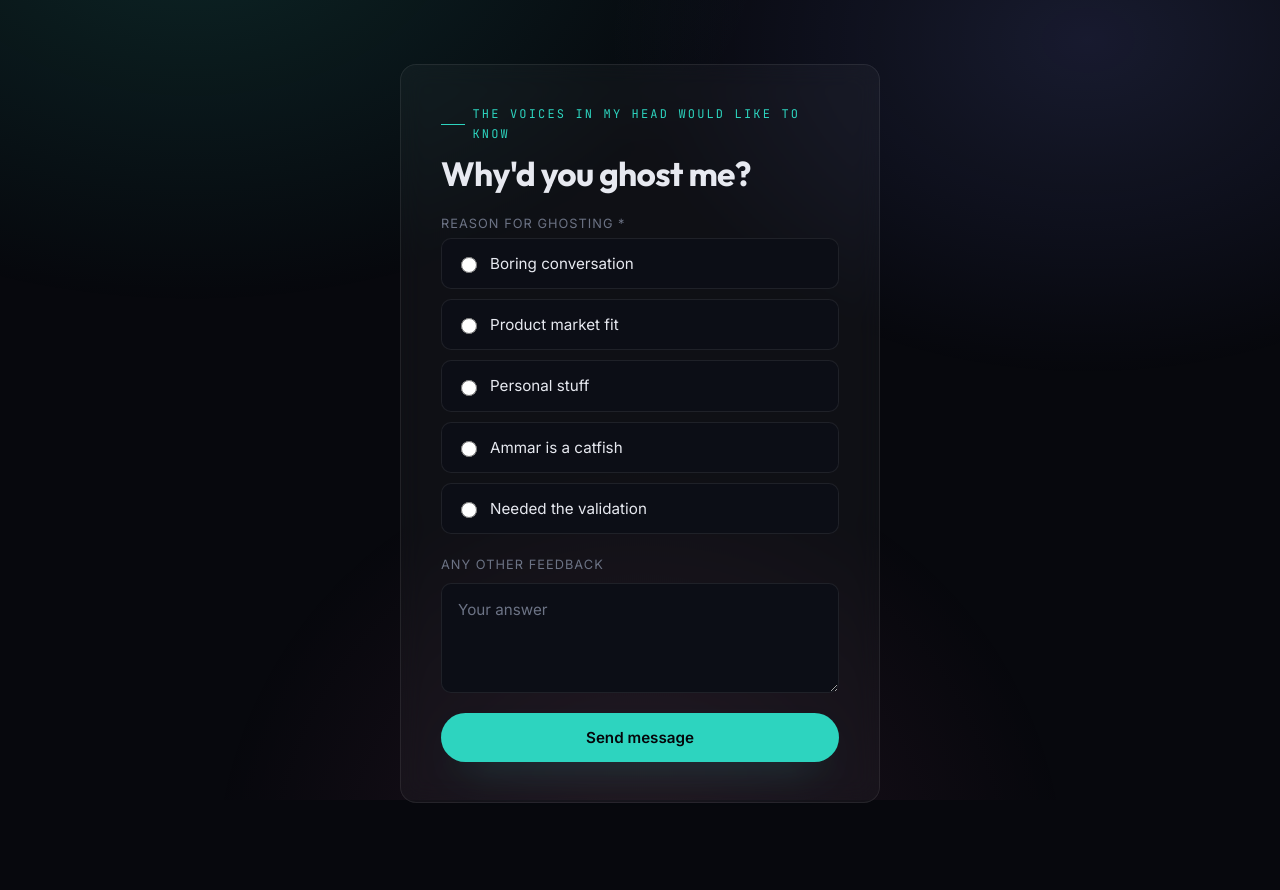
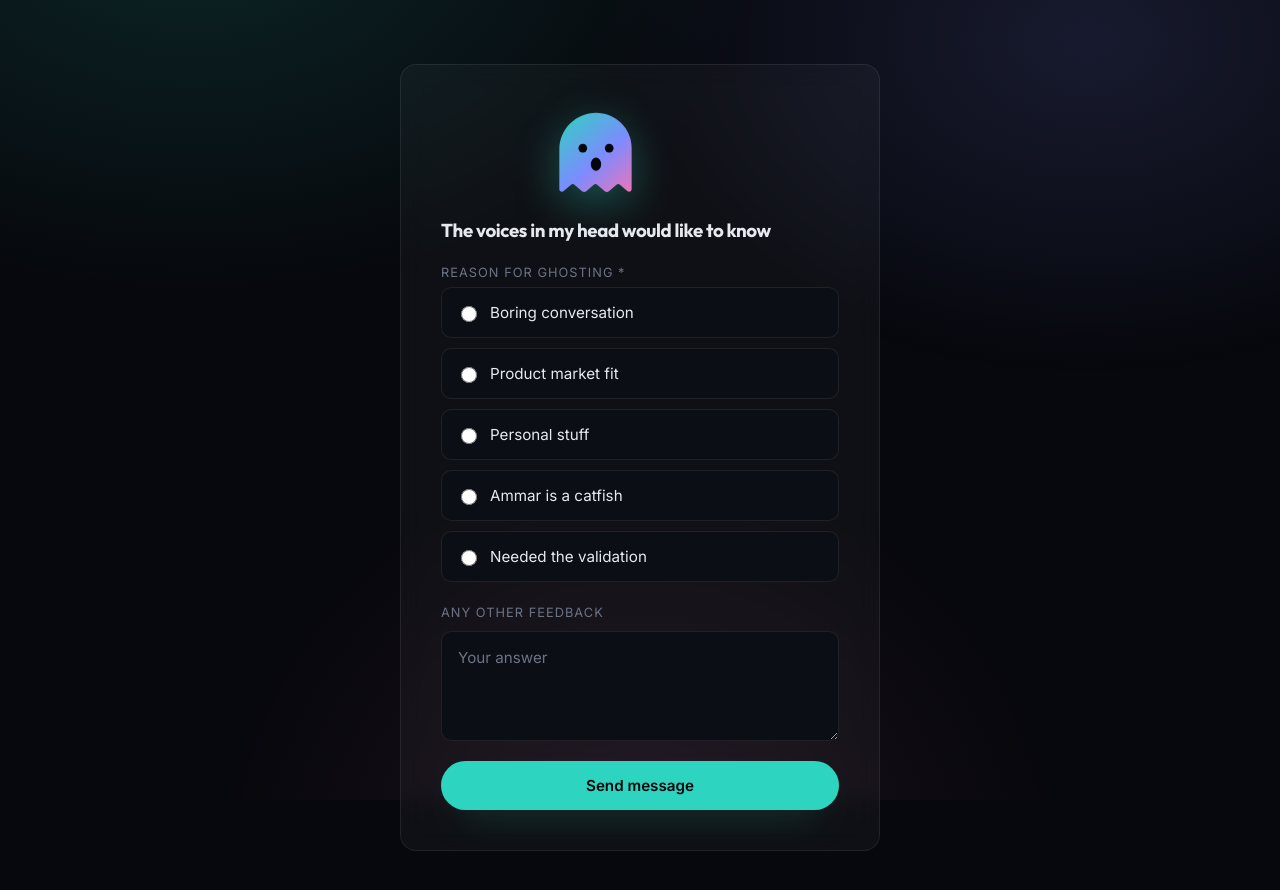
Before and after one commit to zorgonide/portfolio-next, a Next.js app: page /ghosting in a window 1280 px wide. Shown: the top 890 px of the page. Before the commit the page ends 867 px from the top, so only its background shows below. Built offline with nearby package versions, Linux system fonts and the light colour scheme; no server answers.

Commit message:
style: add GhostIllustration component and enhance styling for visual appeal

```diff
--- a/src/app/components/Ghosting.js
+++ b/src/app/components/Ghosting.js
@@ -5,6 +5,27 @@ import Recaptcha from './Recaptcha';
 import { RECAPTCHA_SITE_KEY, GHOSTING_FORM_ENDPOINT } from './formConfig';
 
 const REASONS = ['Boring conversation', 'Product market fit', 'Personal stuff', 'Ammar is a catfish', 'Needed the validation'];
+
+function GhostIllustration() {
+  return (
+    <svg className='ghosting-illustration' viewBox='0 0 120 130' aria-hidden='true'>
+      <path
+        d='M60 8C32.4 8 10 30.4 10 58v54c0 3 3.6 4.6 5.9 2.6l9.6-8.4c1.6-1.4 4-1.4 5.6 0l9.9 8.6c1.6 1.4 4 1.4 5.6 0l9.9-8.6c1.6-1.4 4-1.4 5.6 0l9.9 8.6c1.6 1.4 4 1.4 5.6 0l9.9-8.6c1.6-1.4 4-1.4 5.6 0l9.6 8.4c2.3 2 5.9.4 5.9-2.6V58C110 30.4 87.6 8 60 8Z'
+        fill='url(#ghostGradient)'
+      />
+      <circle cx='42' cy='56' r='6' fill='#05060a' />
+      <circle cx='78' cy='56' r='6' fill='#05060a' />
+      <ellipse cx='60' cy='78' rx='7' ry='9' fill='#05060a' />
+      <defs>
+        <linearGradient id='ghostGradient' x1='10' y1='8' x2='110' y2='120' gradientUnits='userSpaceOnUse'>
+          <stop stopColor='#2dd4bf' />
+          <stop offset='0.55' stopColor='#7c8cff' />
+          <stop offset='1' stopColor='#f472b6' />
+        </linearGradient>
+      </defs>
+    </svg>
+  );
+}
 
 export default function Ghosting() {
   const [status, setStatus] = useState('');
@@ -30,7 +51,7 @@ export default function Ghosting() {
       .then(() => {
         form.reset();
         recaptcha.current?.reset();
-        setStatus('Thanks for the closure.');
+        setStatus('Thanks for the closure. Feedback will be used to improve product.');
       })
       .catch(() => setStatus('Something went wrong — try again in a bit.'));
   };
@@ -41,9 +62,10 @@ export default function Ghosting() {
         <form className='ghosting-form card' method='POST' onSubmit={handleSubmission}>
           <input type='hidden' name='_subject' value='Ghosting game response' />
 
+          <GhostIllustration />
+
           <div className='ghosting-heading'>
-            <p className='eyebrow'>The voices in my head would like to know</p>
-            <h1>Why&apos;d you ghost me?</h1>
+            <h3>The voices in my head would like to know</h3>
           </div>
 
           <fieldset className='reason-options'>
--- a/src/app/styles.scss
+++ b/src/app/styles.scss
@@ -1059,6 +1059,15 @@ img {
     justify-content: center;
 }
 
+.ghosting-illustration {
+    width: 88px;
+    height: auto;
+    margin: 0 auto;
+    display: block;
+    filter: drop-shadow(0 12px 22px rgba(45, 212, 191, 0.35));
+    animation: bob 3s ease-in-out infinite;
+}
+
 .ghosting-heading {
     display: grid;
     gap: 10px;
```
